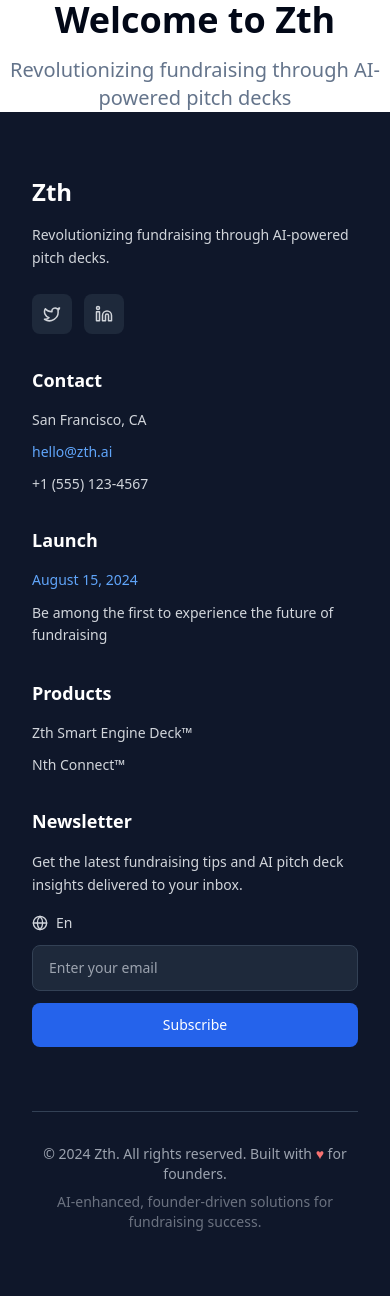
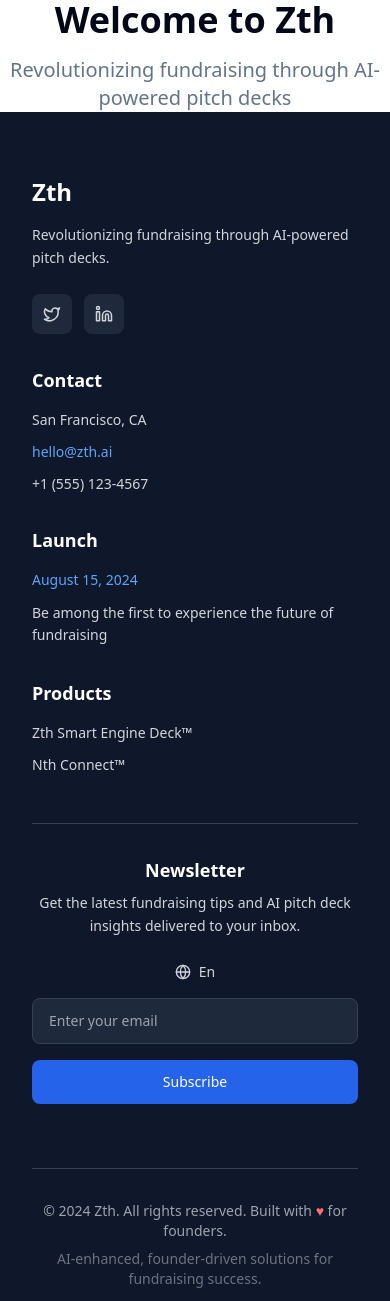
Before and after one commit to Ishaan-hubb/exact-footer-clone, a React (Vite) app: page / in a window 390 px wide. Shown: the top 1301 px of the page. Built offline with nearby package versions, Linux system fonts and the light colour scheme.

Commit message:
Refactor: Move newsletter section to bottom
Move the newsletter section to the bottom of the footer, arranging it horizontally and responsively.

```diff
--- a/src/components/Footer.tsx
+++ b/src/components/Footer.tsx
@@ -5,7 +5,7 @@ const Footer = () => {
   return (
     <footer className="bg-slate-900 text-white py-16 px-8">
       <div className="max-w-7xl mx-auto">
-        <div className="grid grid-cols-1 md:grid-cols-2 lg:grid-cols-5 gap-8 lg:gap-12">
+        <div className="grid grid-cols-1 md:grid-cols-2 lg:grid-cols-4 gap-8 lg:gap-12">
           {/* Company Info */}
           <div className="lg:col-span-1">
             <h3 className="text-2xl font-bold mb-4">Zth</h3>
@@ -53,29 +53,30 @@ const Footer = () => {
               <p className="text-gray-300">Nth Connect™</p>
             </div>
           </div>
+        </div>
 
-          {/* Newsletter */}
-          <div className="lg:col-span-1">
-            <h4 className="text-lg font-semibold mb-4">Newsletter</h4>
-            <p className="text-gray-300 text-sm mb-4 leading-relaxed">
+        {/* Newsletter Section - Now Horizontal */}
+        <div className="mt-12 pt-8 border-t border-slate-700">
+          <div className="text-center mb-6">
+            <h4 className="text-lg font-semibold mb-2">Newsletter</h4>
+            <p className="text-gray-300 text-sm leading-relaxed max-w-2xl mx-auto">
               Get the latest fundraising tips and AI pitch deck insights delivered to your inbox.
             </p>
-            <div className="space-y-3">
-              <div className="flex items-center space-x-2 text-sm text-gray-300 mb-3">
+          </div>
+
+          <div className="flex flex-col sm:flex-row items-center justify-center gap-4 max-w-2xl mx-auto">
+            <div className="flex items-center space-x-2 text-sm text-gray-300">
               <Globe size={16} />
               <span>En</span>
             </div>
-              <div className="space-y-3">
             <input
               type="email"
               placeholder="Enter your email"
-                  className="w-full px-4 py-3 bg-slate-800 border border-slate-700 rounded-lg text-white placeholder-gray-400 focus:outline-none focus:border-blue-500 transition-colors text-sm"
+              className="flex-1 px-4 py-3 bg-slate-800 border border-slate-700 rounded-lg text-white placeholder-gray-400 focus:outline-none focus:border-blue-500 transition-colors text-sm min-w-0 w-full sm:w-auto"
             />
-                <button className="w-full bg-blue-600 hover:bg-blue-700 text-white py-3 rounded-lg font-medium transition-colors text-sm">
+            <button className="bg-blue-600 hover:bg-blue-700 text-white py-3 px-6 rounded-lg font-medium transition-colors text-sm whitespace-nowrap w-full sm:w-auto">
               Subscribe
             </button>
-              </div>
-            </div>
           </div>
         </div>
 
```
Lines whose indentation alone changed are shown as unchanged.
